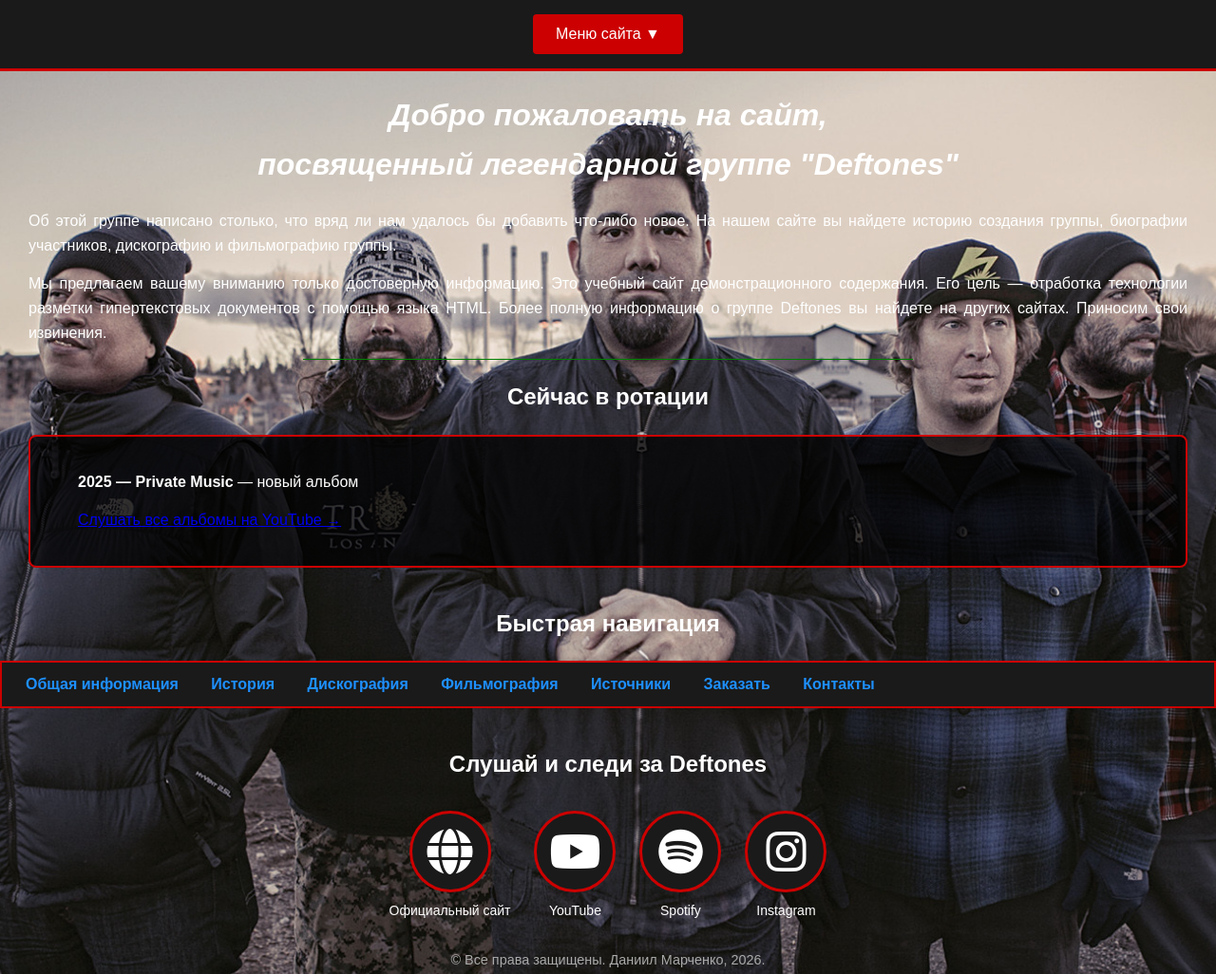
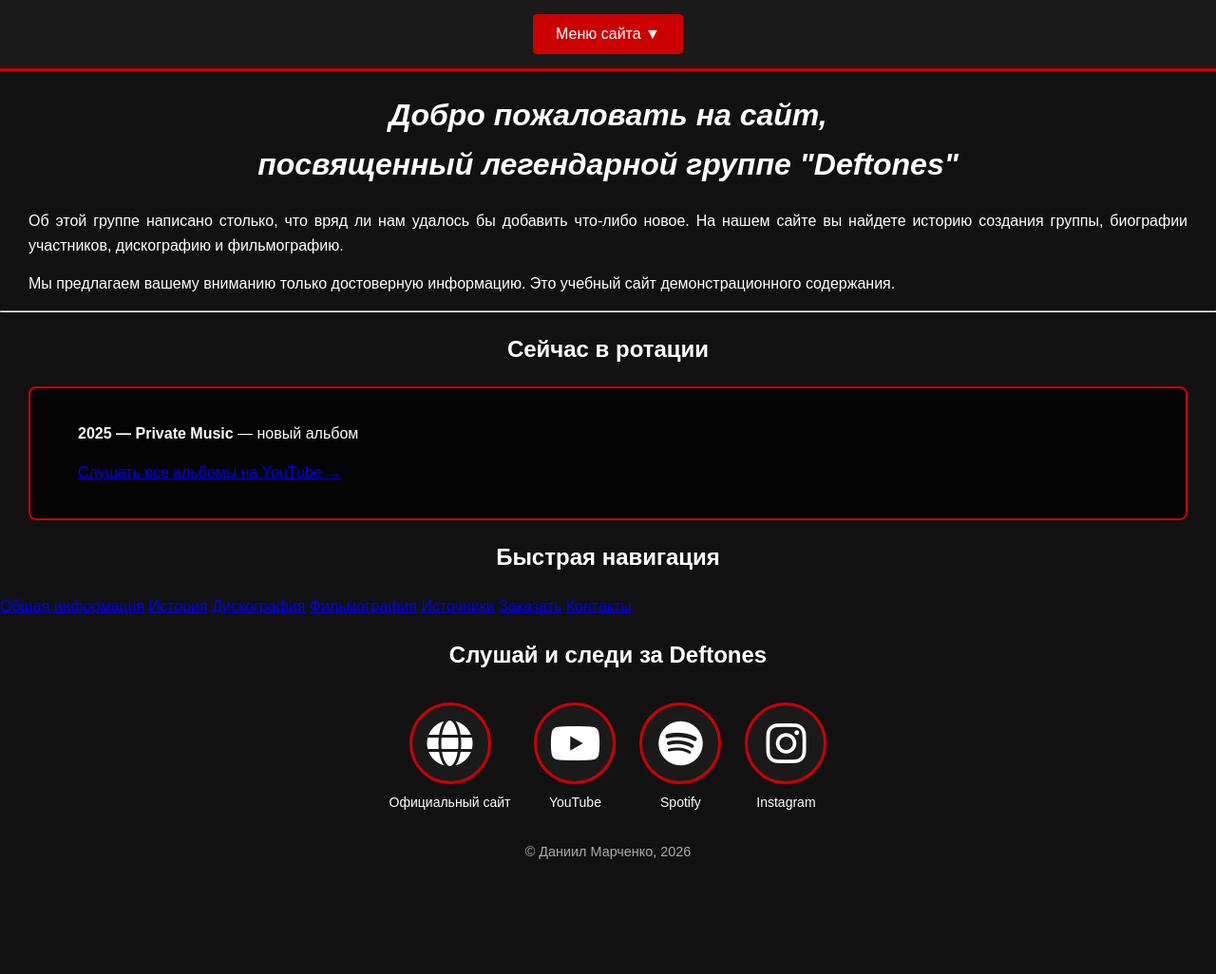
Before and after one commit to gbsflakko/site, a plain HTML site: page index.html in a window 1280 px wide. Shown: the top 1026 px of the page at 95% size. After the commit the page ends 924 px from the top, so only its background shows below. Drawn offline with Linux system fonts and the light colour scheme.

Commit message:
index.html

```diff
--- a/index.html
+++ b/index.html
@@ -4,10 +4,9 @@
     <meta charset="utf-8">
     <title>Deftones</title>
     <link rel="stylesheet" href="style.css">
-    <!-- Иконки Font Awesome -->
     <link rel="stylesheet" href="https://cdnjs.cloudflare.com/ajax/libs/font-awesome/6.5.1/css/all.min.css">
 </head>
-<body background="deftones.jpg">
+<body>
     <nav>
         <div class="dropdown">
             <button class="dropbtn">Меню сайта ▼</button>
@@ -26,10 +25,10 @@
 
     <h1><em>Добро пожаловать на сайт,<br>посвященный легендарной группе "Deftones"</em></h1>
 
-    <p>Об этой группе написано столько, что вряд ли нам удалось бы добавить что-либо новое. На нашем сайте вы найдете историю создания группы, биографии участников, дискографию и фильмографию группы.</p>
-    <p>Мы предлагаем вашему вниманию только достоверную информацию. Это учебный сайт демонстрационного содержания. Его цель — отработка технологии разметки гипертекстовых документов с помощью языка HTML. Более полную информацию о группе Deftones вы найдете на других сайтах. Приносим свои извинения.</p>
+    <p>Об этой группе написано столько, что вряд ли нам удалось бы добавить что-либо новое. На нашем сайте вы найдете историю создания группы, биографии участников, дискографию и фильмографию.</p>
+    <p>Мы предлагаем вашему вниманию только достоверную информацию. Это учебный сайт демонстрационного содержания.</p>
 
-    <hr align="center" width="50%" size="1" color="green">
+    <hr>
 
     <h2>Сейчас в ротации</h2>
     <div class="rotation-block">
@@ -37,19 +36,18 @@
         <p><a href="https://www.youtube.com/results?search_query=deftones+private+music" target="_blank">Слушать все альбомы на YouTube →</a></p>
     </div>
 
-    <h2 style="text-align:center; margin-top:40px;">Быстрая навигация</h2>
-    <div style="overflow-x:auto; white-space:nowrap; padding:10px; background:#1a1a1a; border:2px solid #c00;">
-        <a href="info.html" style="margin:0 15px; color:#1E90FF; text-decoration:none; font-weight:bold;">Общая информация</a>
-        <a href="history.html" style="margin:0 15px; color:#1E90FF; text-decoration:none; font-weight:bold;">История</a>
-        <a href="disc.html" style="margin:0 15px; color:#1E90FF; text-decoration:none; font-weight:bold;">Дискография</a>
-        <a href="film.html" style="margin:0 15px; color:#1E90FF; text-decoration:none; font-weight:bold;">Фильмография</a>
-        <a href="links.html" style="margin:0 15px; color:#1E90FF; text-decoration:none; font-weight:bold;">Источники</a>
-        <a href="shop.html" style="margin:0 15px; color:#1E90FF; text-decoration:none; font-weight:bold;">Заказать</a>
-        <a href="contact.html" style="margin:0 15px; color:#1E90FF; text-decoration:none; font-weight:bold;">Контакты</a>
+    <h2>Быстрая навигация</h2>
+    <div class="quick-nav">
+        <a href="info.html">Общая информация</a>
+        <a href="history.html">История</a>
+        <a href="disc.html">Дискография</a>
+        <a href="film.html">Фильмография</a>
+        <a href="links.html">Источники</a>
+        <a href="shop.html">Заказать</a>
+        <a href="contact.html">Контакты</a>
     </div>
 
-    <!-- НОВАЯ КРАСИВАЯ ПАНЕЛЬ КНОПОЧЕК -->
-    <h2 style="text-align:center; margin-top:40px;">Слушай и следи за Deftones</h2>
+    <h2>Слушай и следи за Deftones</h2>
     <div class="icon-panel">
         <a href="https://www.deftones.com/" target="_blank" class="icon-btn">
             <i class="fa-solid fa-globe"></i>
@@ -70,7 +68,7 @@
     </div>
 
     <footer>
-        <p>&copy; Все права защищены. Даниил Марченко, 2026.</p>
+        <p>&copy; Даниил Марченко, 2026</p>
     </footer>
 </body>
-</html>https://www.deftones.com/
+</html>
```
